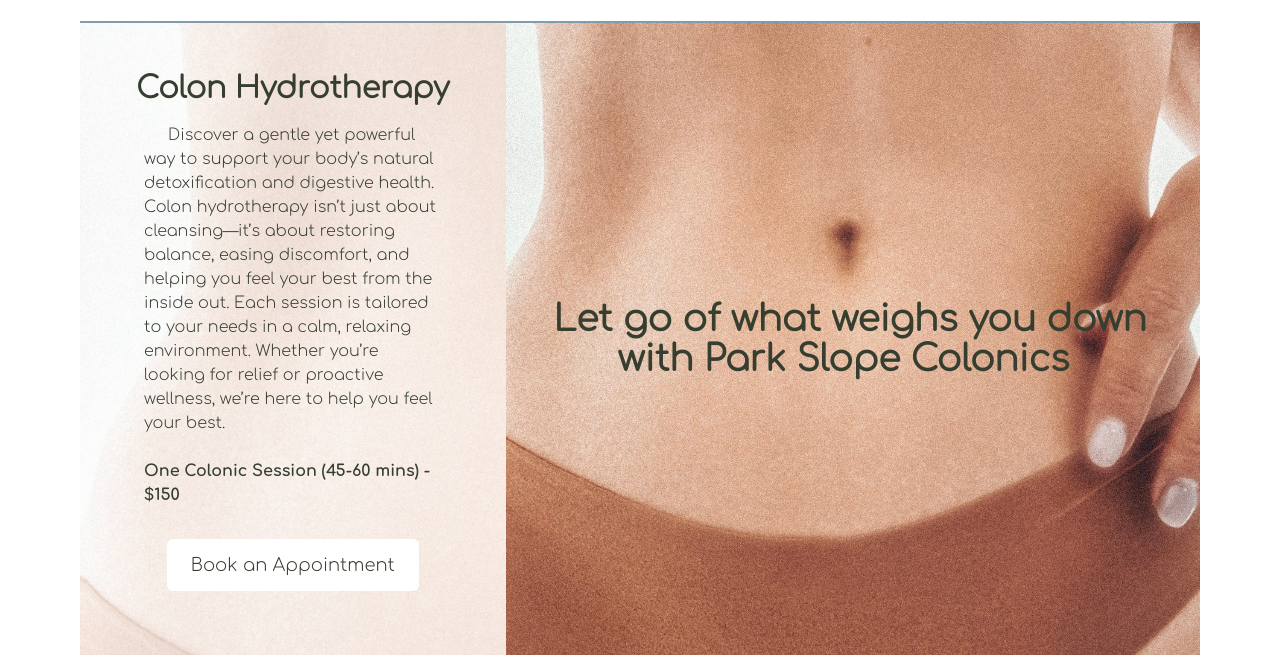
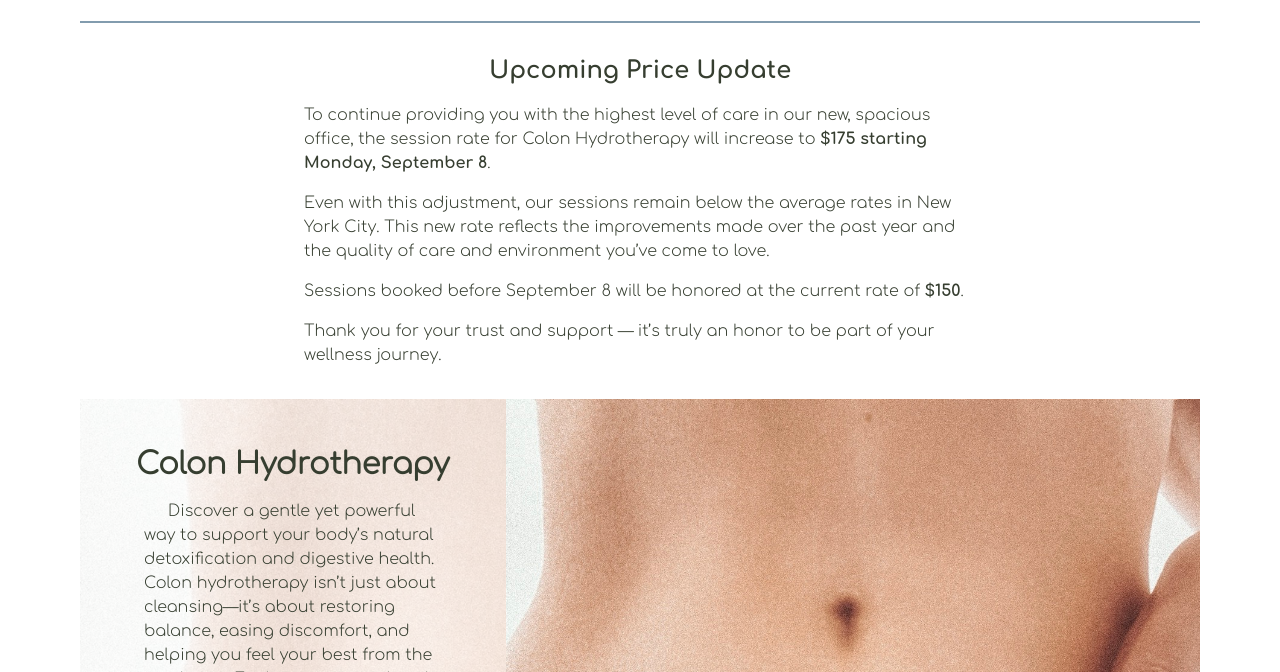
Before and after one commit to Maria108/park-slope-colonics, a Gatsby site: page / in a window 1280 px wide. Shown: the part 67-739 px from the top of the page. Built offline with nearby package versions, Linux system fonts and the light colour scheme; Gatsby itself is replaced by a stand-in of ours.

Commit message:
Add temporary Price Update banner

```diff
--- a/src/pages/index.js
+++ b/src/pages/index.js
@@ -8,6 +8,36 @@
 
 const HomePage = () => (
   <Layout>
+    {/* Temporary Price Update Notice (appears right after nav) */}
+    <section className="px-4 sm:px-6 md:px-8 py-6 sm:py-8">
+      <div className="max-w-2xl mx-auto">
+        <h2 className="text-xl sm:text-2xl font-comfortaaBold text-center mb-4">
+          Upcoming Price Update
+        </h2>
+
+        <p className="text-sm sm:text-base leading-relaxed mb-4">
+          To continue providing you with the highest level of care in our new, spacious office,
+          the session rate for Colon Hydrotherapy will increase to{" "}
+          <span className="font-comfortaaBold">$175 starting Monday, September 8</span>.
+        </p>
+
+        <p className="text-sm sm:text-base leading-relaxed mb-4">
+          Even with this adjustment, our sessions remain below the average rates in New York City.
+          This new rate reflects the improvements made over the past year and the quality of care
+          and environment you’ve come to love.
+        </p>
+
+        <p className="text-sm sm:text-base leading-relaxed mb-4">
+          Sessions booked before September 8 will be honored at the current rate of{" "}
+          <span className="font-comfortaaBold">$150</span>.
+        </p>
+
+        <p className="text-sm sm:text-base leading-relaxed">
+          Thank you for your trust and support — it’s truly an honor to be part of your wellness journey.
+        </p>
+      </div>
+    </section>
+
     {/* Hero Section */}
     <section
       className="relative min-h-[70vh] h-full sm:mx-20 mb-20 xl:bg-cover bg-auto bg-left-top flex xl:flex-row flex-col-reverse xl:items-stretch"
```
